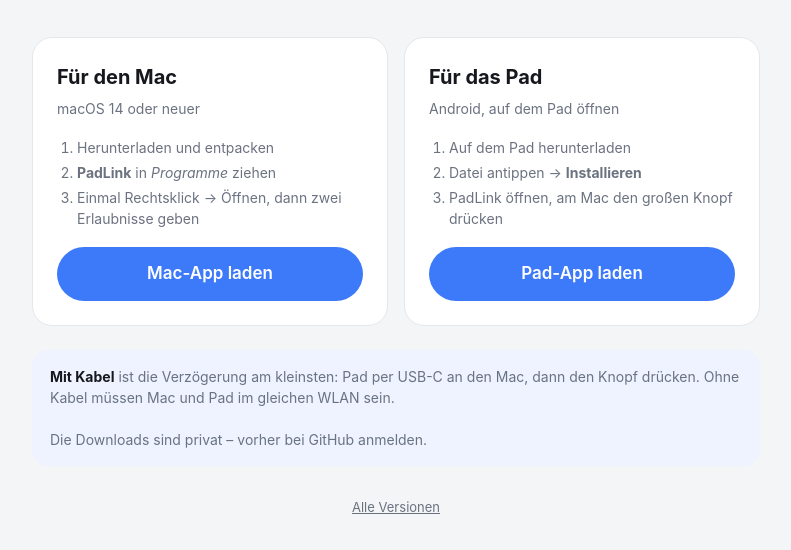
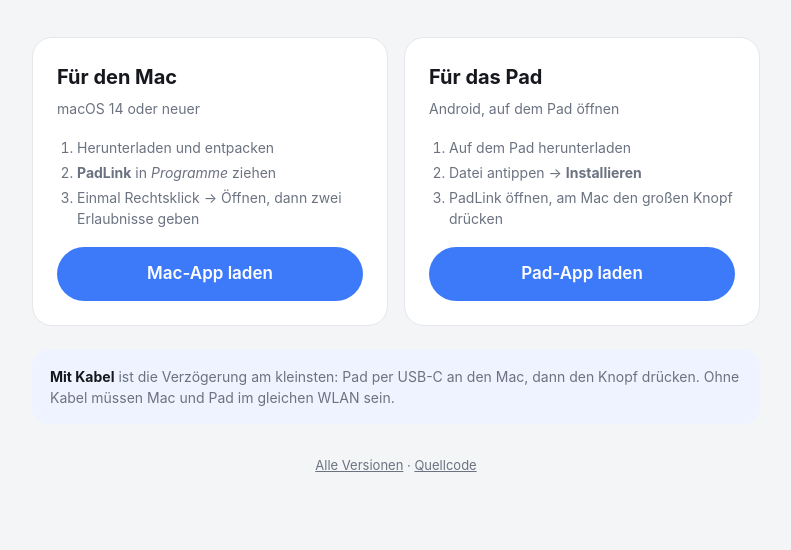
Before and after one commit to LeanderKY/PadLink, a plain HTML site: page docs/index.html in a window 1280 px wide. Shown: the part 260-810 px from the top of the page, without its empty margins (244-1035 px from the left). Drawn offline with Linux system fonts and the light colour scheme.

Commit message:
Downloads are public now: update page and README
Co-Authored-By: Claude Opus 5.5 <noreply@anthropic.com>

```diff
--- a/docs/index.html
+++ b/docs/index.html
@@ -3,7 +3,6 @@
 <head>
 <meta charset="utf-8">
 <meta name="viewport" content="width=device-width, initial-scale=1">
-<meta name="robots" content="noindex">
 <title>PadLink</title>
 <link rel="icon" href="icon.png">
 <style>
@@ -85,12 +84,11 @@
 
   <p class="note">
     <strong>Mit Kabel</strong> ist die Verzögerung am kleinsten: Pad per USB-C an den Mac, dann den Knopf drücken.
-    Ohne Kabel müssen Mac und Pad im gleichen WLAN sein.<br><br>
-    Die Downloads sind privat – vorher bei GitHub anmelden.
+    Ohne Kabel müssen Mac und Pad im gleichen WLAN sein.
   </p>
 
   <footer>
-    <a href="https://github.com/LeanderKY/PadLink/releases">Alle Versionen</a>
+    <a href="https://github.com/LeanderKY/PadLink/releases">Alle Versionen</a> · <a href="https://github.com/LeanderKY/PadLink">Quellcode</a>
   </footer>
 </main>
 </body>
```
Also changed, not shown: 1 other file.
